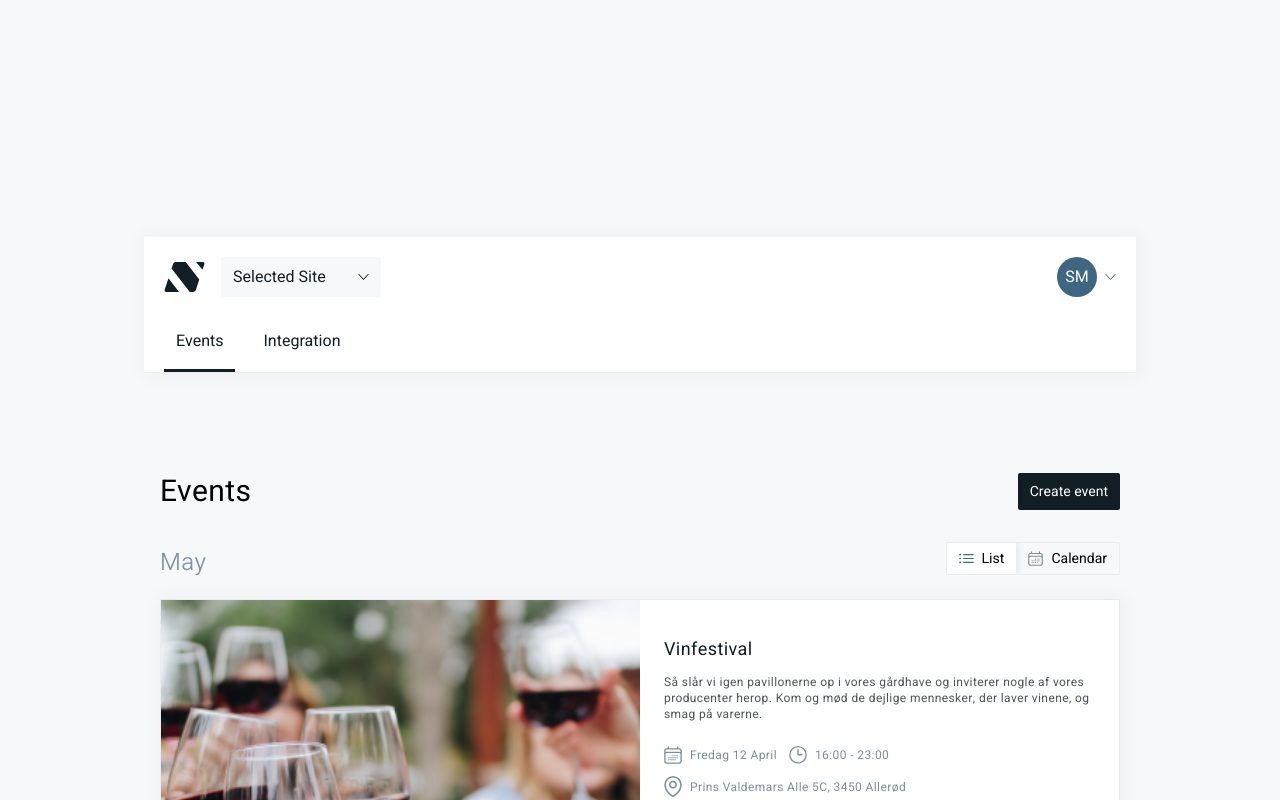
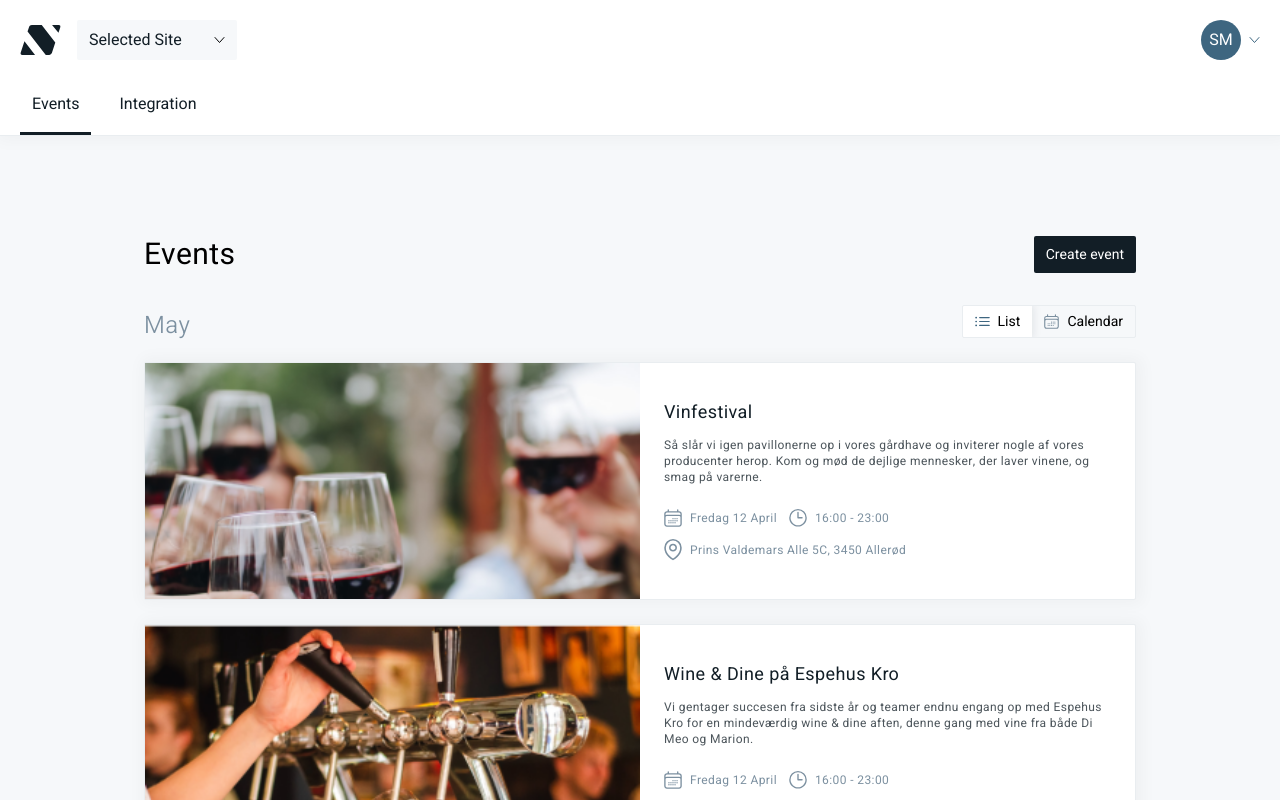
Before and after one commit to niklasschjoldager/kea-bachelor-project, a Next.js app in the folder frontend/: page /events in a window 1280 px wide. Shown: the top 800 px of the page. Built offline with nearby package versions, Linux system fonts and the light colour scheme.

Commit message:
merge conflicts resolved

```diff
--- a/frontend/app/events/page.tsx
+++ b/frontend/app/events/page.tsx
@@ -6,7 +6,7 @@ export default async function Events() {
   const navElements = ["Events", "Integration"];
 
   return (
-    <main className="mx-auto mt-[137px] max-w-screen-lg px-4 py-[100px]">
+    <main>
       <TopNav sites={sites} navElements={navElements} />
       <div className="max-w-screen-lg mx-auto px-4 py-[100px]">
         <EventsOverview />
--- a/frontend/src/components/Input.tsx
+++ b/frontend/src/components/Input.tsx
@@ -1,5 +1,5 @@
 "use client";
-import React from "react";
+import React, { useState } from "react";
 import * as Form from "@radix-ui/react-form";
 import * as Select from "@radix-ui/react-select";
 import ArrowDown from "@/icons/arrow-down-paynes.svg";
```
